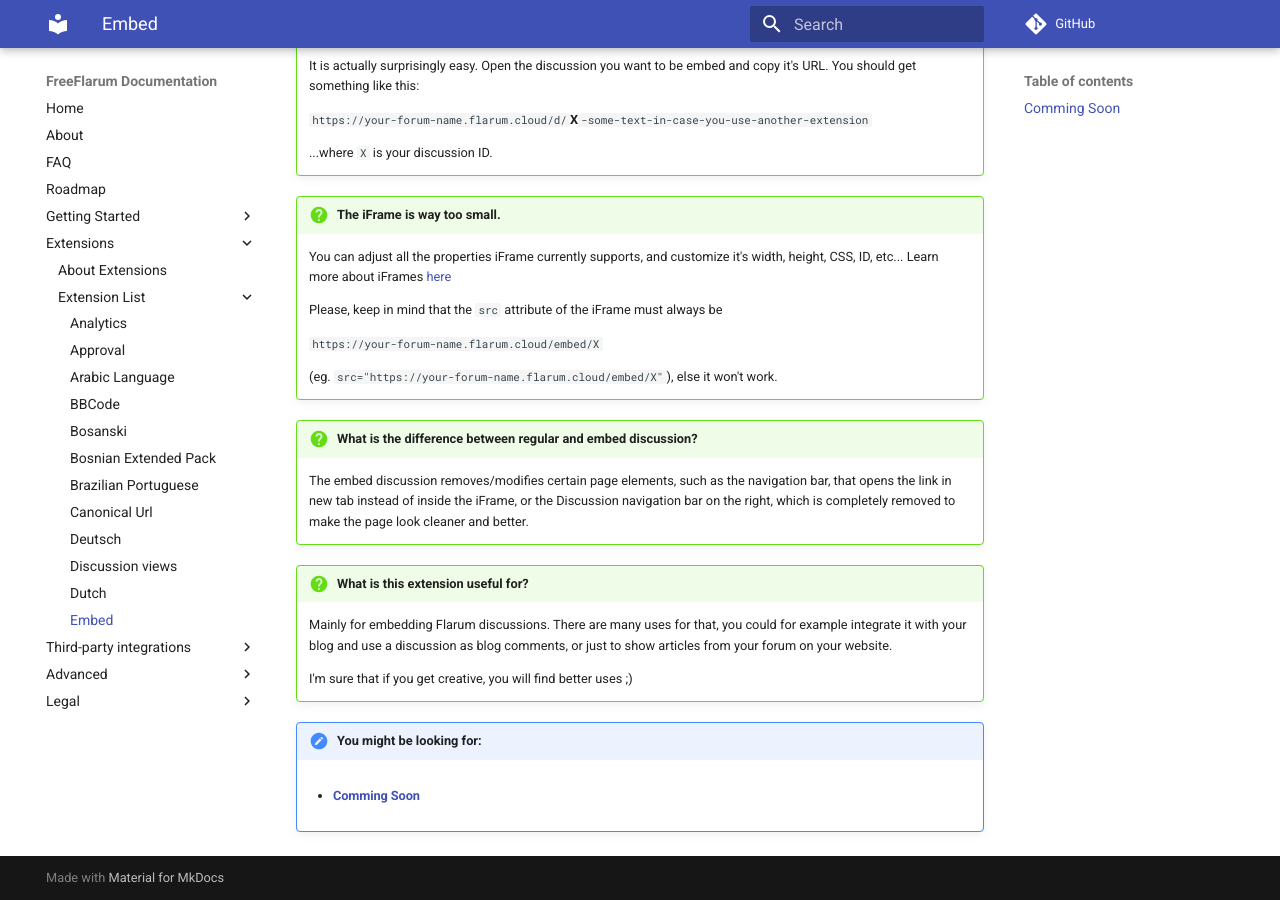
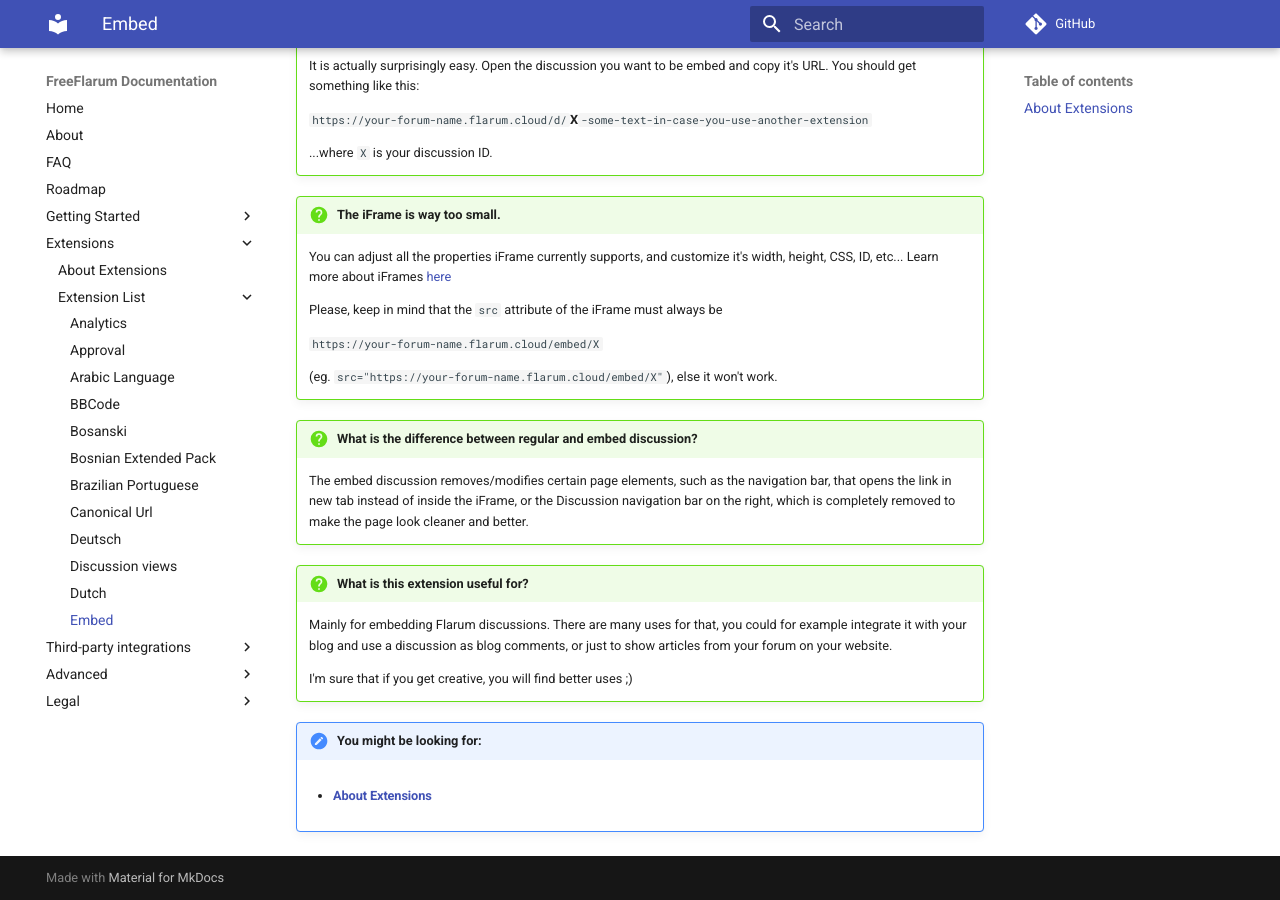
Before and after one commit to FreeFlarum/freeflarum.com, an MkDocs documentation site: the page built from docs/howto/extensions/Embed.md, in a window 1280 px wide and 900 px high, scrolled down 684 px. Built offline with MkDocs 1.6.1 and Material for MkDocs 9.7.7, drawn with Linux system fonts in a browser that asks for light colours; comment, search, counter and statistics services are not loaded.

Commit message:
Update Embed.md

```diff
--- a/docs/howto/extensions/Embed.md
+++ b/docs/howto/extensions/Embed.md
@@ -43,4 +43,4 @@
     I'm sure that if you get creative, you will find better uses ;)
 
 !!! note "You might be looking for:"
-    - #### **[Comming Soon]()**
+    - #### **[About Extensions](https://www.freeflarum.com/docs/howto/extensions/About-Extensions/)**
```
